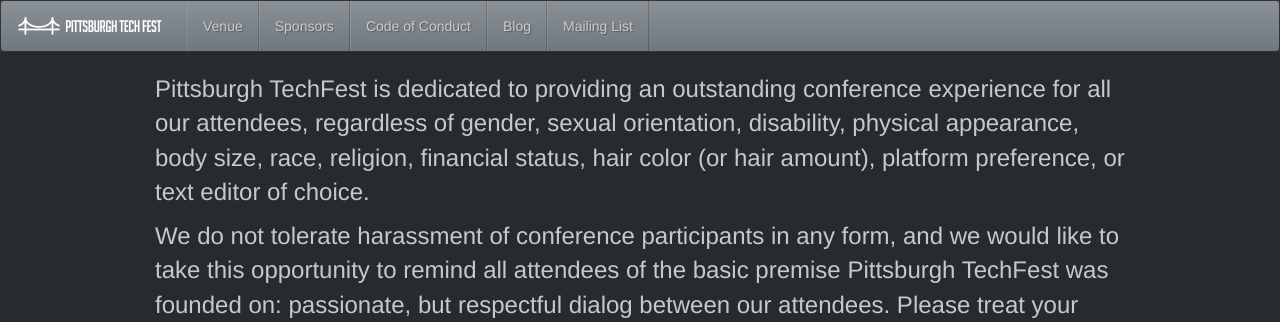
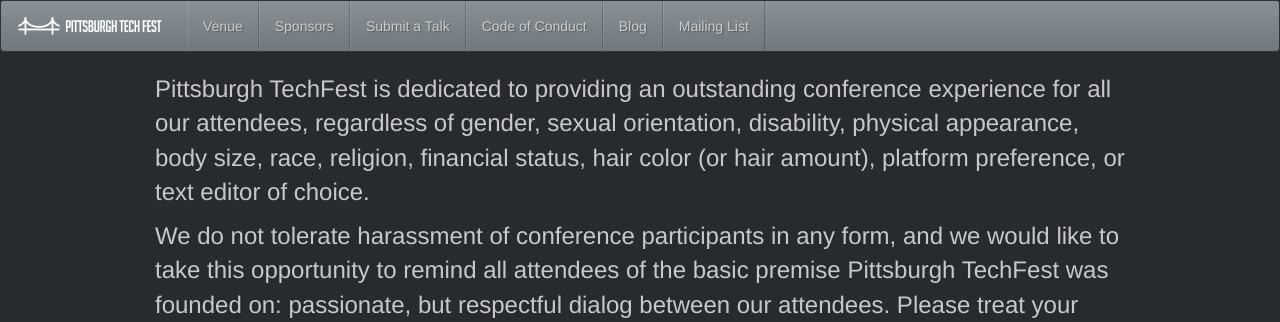
Before and after one commit to PghTechFest/pypghtechfest, a Flask app: page /codeofconduct in a window 1280 px wide. Shown: the top 322 px of the page. Run offline with Flask 2, Linux system fonts and the light colour scheme; parts of the project's set-up code (start-up, migrations or seed data) failed here and were passed over; some libraries are stand-ins or nearby versions.

Commit message:
Updated to have a link to submit talks.

```diff
--- a/app/templates/base.html
+++ b/app/templates/base.html
@@ -26,6 +26,7 @@
                     <li role="presentation"><a href="sponsors">Sponsors </a></li>
                     <!--<li role="presentation"><a href="sessions">Sessions </a></li>
                     -->
+                    <li role="presentation"><a href="callforspeakers">Submit a Talk</a></li>
                     <li role="presentation"><a href="codeofconduct">Code of Conduct</a></li>
                     <li role="presentation"><a href="http://blog.pghtechfest.com/">Blog </a></li>
                     <li role="presentation"><a href="https://groups.google.com/forum/#!forum/pghtechfest">Mailing List</a></li>
```
